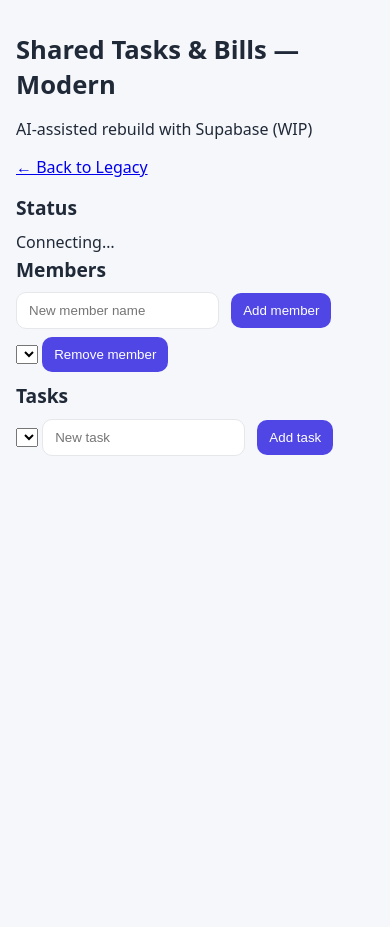
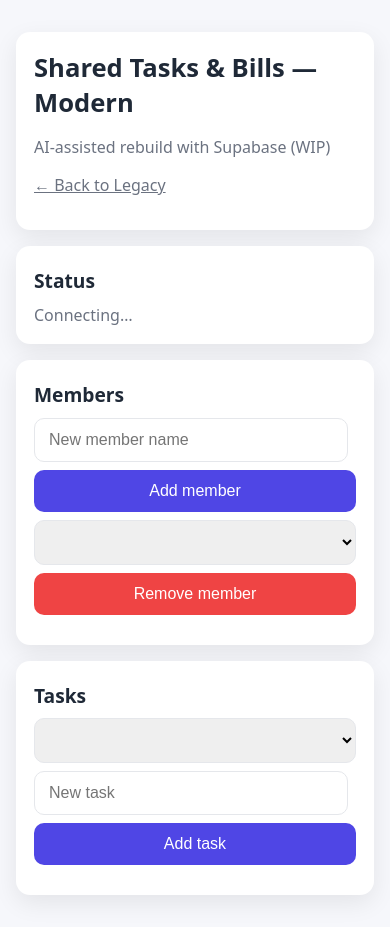
Before and after one commit to IrishDec/tasks-and-bills-ai-upgrade, a plain HTML site: page docs/modern/index.html in a window 390 px wide. Before the commit the page ends 844 px from the top, so only its background shows below. Drawn offline with Linux system fonts and the light colour scheme; a script that the page names is missing.

Commit message:
Update style.css

```diff
--- a/docs/style.css
+++ b/docs/style.css
@@ -11,3 +11,52 @@ button{background:var(--brand);color:#fff;border:none;border-radius:10px;padding
 button.ghost{background:#fff;color:var(--ink);border:1px solid var(--line)}
 ul{list-style:none;padding:0;margin:10px 0 0}
 ul li{padding:8px 4px;border-top:1px solid var(--line)}
+/* ----- Quick polish (mobile-first) ----- */
+:root{
+  --bg:#f6f7fb; --card:#fff; --ink:#1f2937; --muted:#6b7280; --line:#e5e7eb;
+  --brand:#4f46e5; --warn:#ef4444; --rad:14px; --shadow:0 8px 24px rgba(0,0,0,.08);
+}
+
+body{ background:var(--bg); color:var(--ink); font-family:system-ui, Segoe UI, Arial; }
+.wrap{ max-width:980px; margin:32px auto; padding:0 16px; }
+
+.card{
+  background:var(--card); border-radius:var(--rad); box-shadow:var(--shadow);
+  padding:18px; margin-bottom:16px;
+}
+
+h1{ margin:0 0 8px; font-size:1.6rem; }
+h2{ margin:.2rem 0 .6rem; font-size:1.2rem; }
+.subtle,.muted{ color:var(--muted); }
+
+.row{ display:flex; gap:8px; flex-wrap:wrap; align-items:center; }
+
+input,select,button{
+  border:1px solid var(--line); border-radius:10px; padding:12px 14px; font-size:1rem;
+}
+input,select{ min-width: 160px; }
+button{ background:var(--brand); color:#fff; border:none; cursor:pointer; }
+button.ghost{ background:#fff; color:var(--ink); }
+button.danger{ background:var(--warn); }
+button:disabled{ opacity:.6; cursor:not-allowed; }
+
+ul{ list-style:none; margin:12px 0 0; padding:0; }
+li{ border-top:1px solid var(--line); padding:12px 4px; }
+
+.task-head,.bill-head{
+  display:flex; justify-content:space-between; align-items:center; gap:8px; flex-wrap:wrap;
+}
+
+.badge{
+  font-size:.82rem; padding:.25rem .6rem; border-radius:999px;
+  background:#eef; color:#223; border:1px solid var(--line);
+}
+.badge:has(+ .badge-done), .badge-done{ background:#e7f7ec; color:#1b4; }
+
+.due-soon{ background:#fff7e6; }
+.overdue{ background:#ffe6e6; }
+
+@media (max-width: 500px){
+  input,select,button{ width:100%; }
+  .row{ gap:10px; }
+}
```
